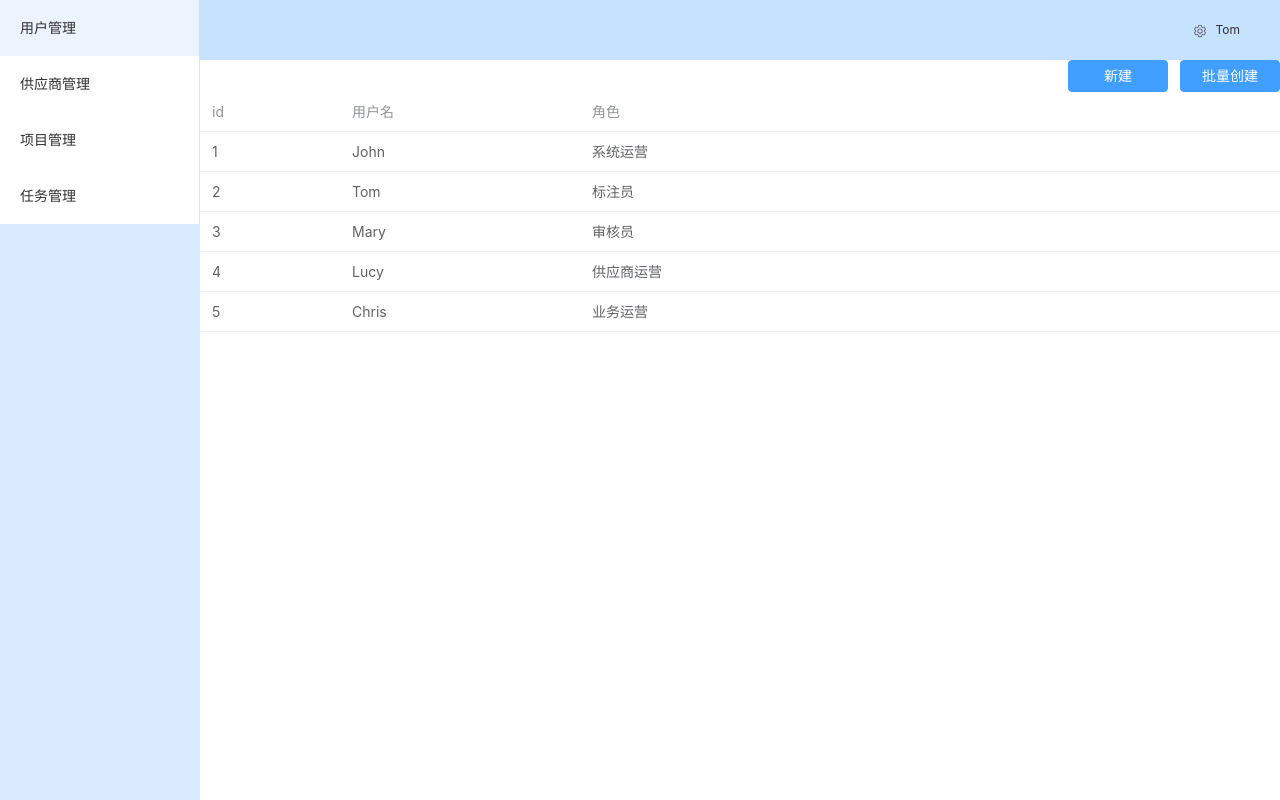
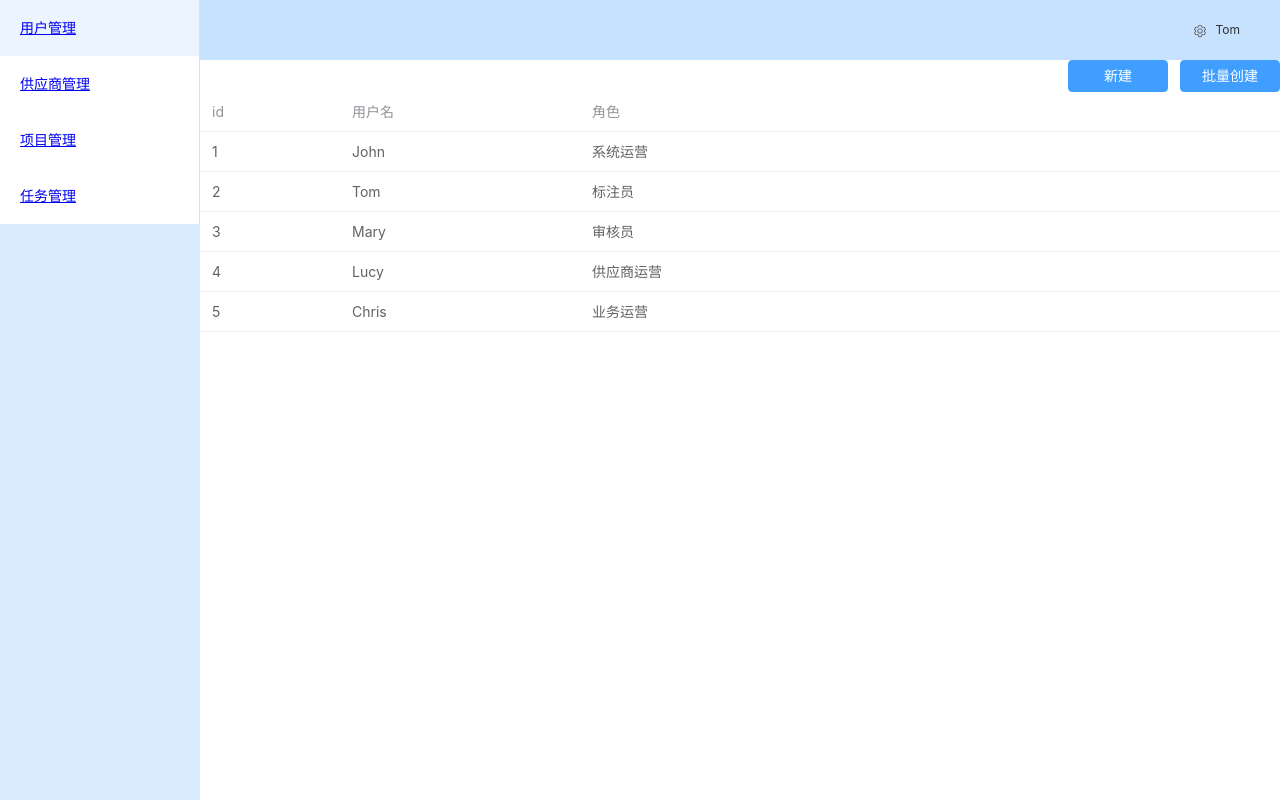
Before and after one commit to dxsooo/saop, a Vue app: page /user in a window 1280 px wide. Built offline with nearby package versions, Linux system fonts and the light colour scheme.

Commit message:
add router link

```diff
--- a/src/components/SideMenu.vue
+++ b/src/components/SideMenu.vue
@@ -1,14 +1,31 @@
 <script setup lang="ts">
+import { RouterLink } from 'vue-router';
 </script>
 
 <template>
     <div class="menu">
         <el-scrollbar>
             <el-menu>
-                <el-menu-item index="user">用户管理</el-menu-item>
-                <el-menu-item index="supplier">供应商管理</el-menu-item>
-                <el-menu-item index="project">项目管理</el-menu-item>
-                <el-menu-item index="task">任务管理</el-menu-item>
+                <el-menu-item index="user">
+                    <RouterLink to="/user">
+                        <span>用户管理</span>
+                    </RouterLink>
+                </el-menu-item>
+                <el-menu-item index="supplier">
+                    <RouterLink to="/supplier">
+                        <span>供应商管理</span>
+                    </RouterLink>
+                </el-menu-item>
+                <el-menu-item index="project">
+                    <RouterLink to="/project">
+                        <span>项目管理</span>
+                    </RouterLink>
+                </el-menu-item>
+                <el-menu-item index="task">
+                    <RouterLink to="/task">
+                        <span>任务管理</span>
+                    </RouterLink>
+                </el-menu-item>
             </el-menu>
         </el-scrollbar>
     </div>
--- a/src/router/index.ts
+++ b/src/router/index.ts
@@ -7,6 +7,7 @@ const router = createRouter({
     {
       path: '/',
       name: 'home',
+      redirect: '/user',
       component: HomeView,
       children: [
         {
```
